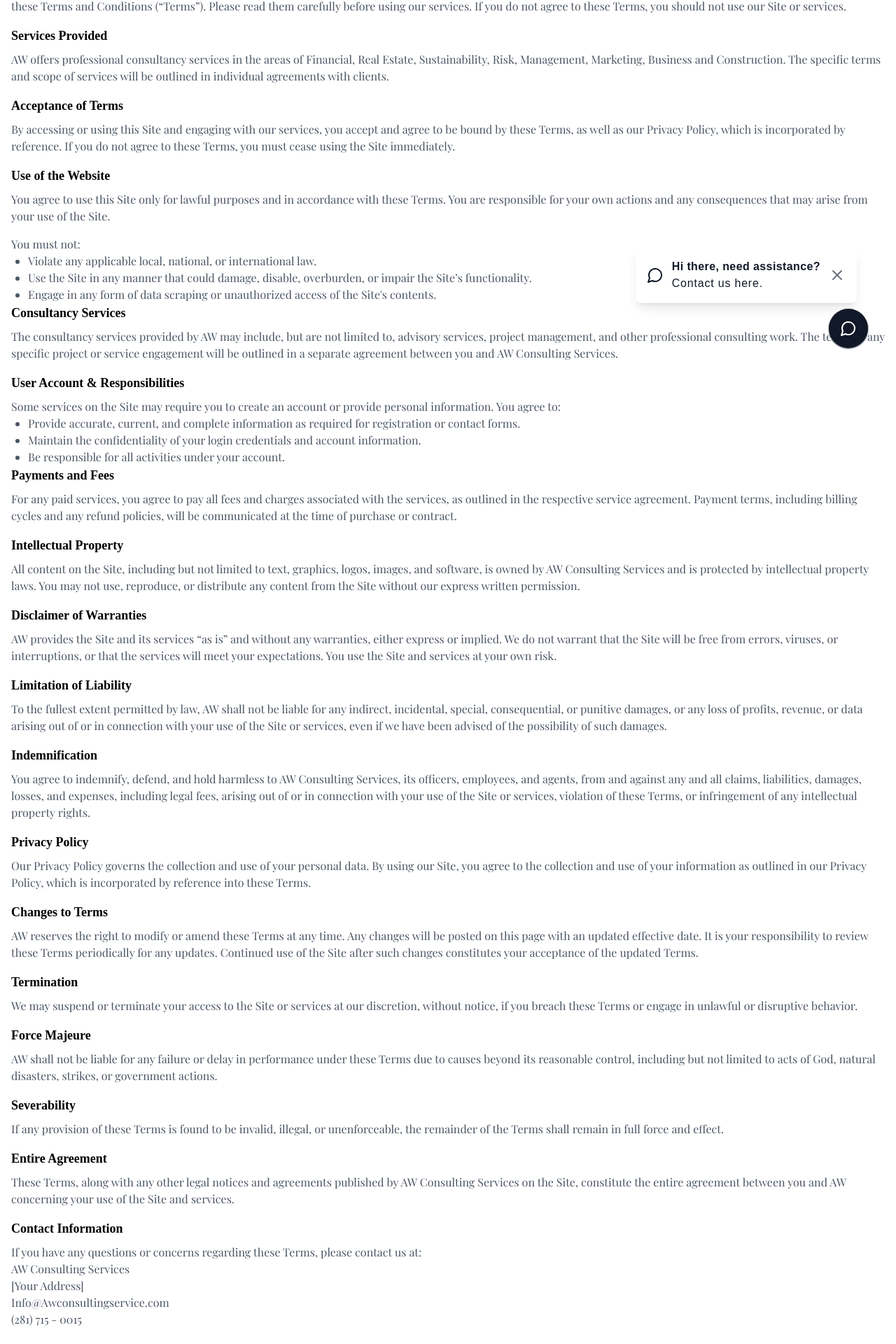
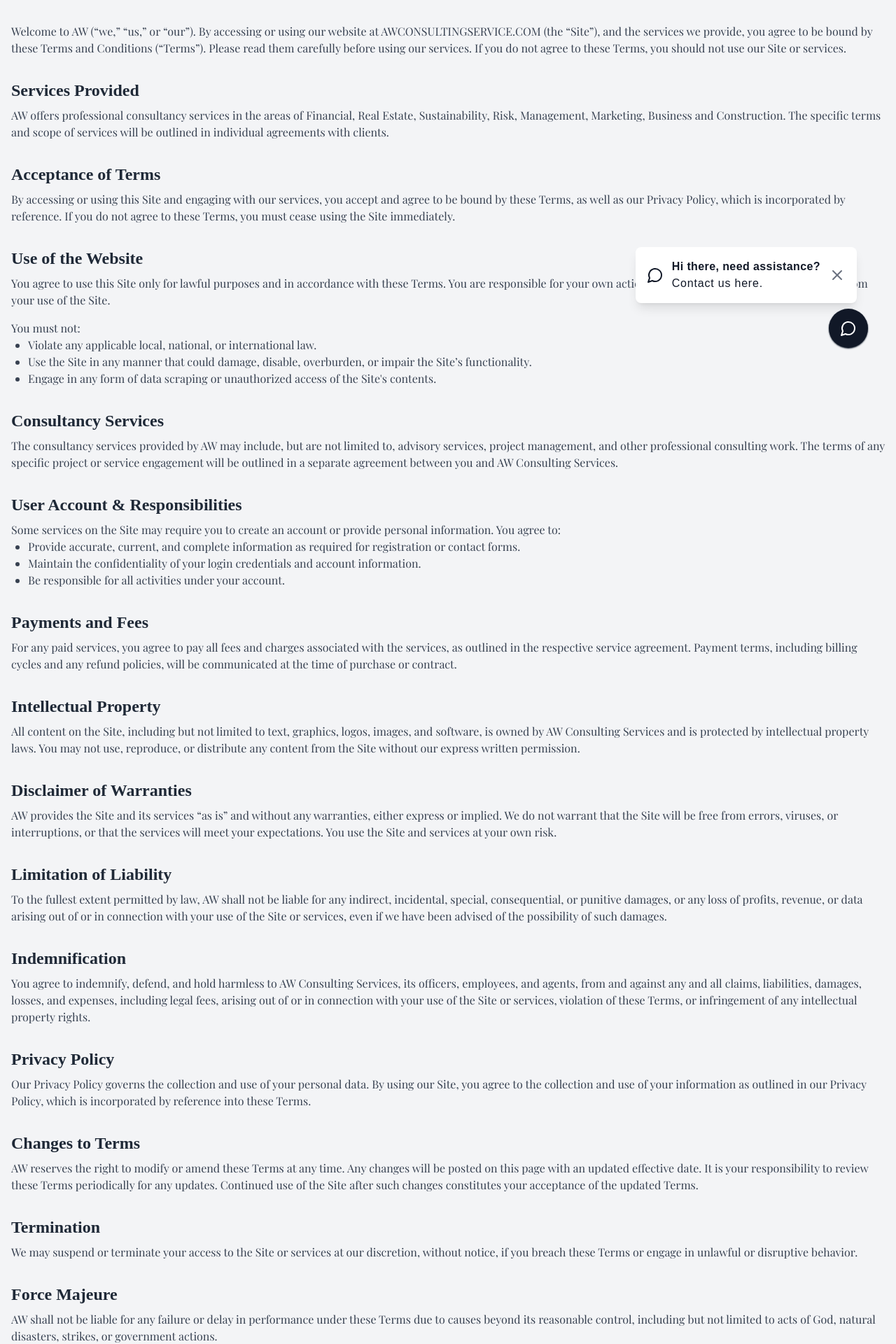
Before and after one commit to DrRhea/company_profile_usa, a Next.js app: page /terms-and-conditions in a window 1280 px wide. Shown: the part 271-2191 px from the top of the page at 70% size. Built offline with nearby package versions, Linux system fonts and the light colour scheme; a web font is replaced by a local one.

Commit message:
feat: update terms n condition page

```diff
--- a/src/app/terms-and-conditions/page.js
+++ b/src/app/terms-and-conditions/page.js
@@ -5,106 +5,141 @@ export default function TermsAndConditions() {
   return (
     <>
       <Navbar />
-      <div className="container mx-auto px-4 py-8 mt-32 md:mt-24">
-        <h1 className="text-3xl font-bold mb-6">Terms and Conditions of Use</h1>
-        <p className="text-gray-600 mb-4">Updated: January 2025</p>
-          <section className="mt-8">
-              <p className="text-gray-600 mb-4">
+      <div className="container mx-auto px-4 py-8 md:py-12 bg-gray-100 min-h-screen mt-40 rounded-md mb-8 md:mt-28">
+        <h1 className="text-4xl font-bold mb-8 text-center text-gray-800">Terms and Conditions of Use</h1>
+        <p className="text-gray-600 mb-12 text-center">Updated: January 2025</p>
+        <section className="space-y-8">
+          <div>
+            <p className="text-gray-700 mb-4">
               Welcome to AW (“we,” “us,” or “our”). By accessing or using our website at AWCONSULTINGSERVICE.COM (the “Site”), and the services we provide, you agree to be bound by these Terms and Conditions (“Terms”). Please read them carefully before using our services. If you do not agree to these Terms, you should not use our Site or services.
             </p>
-              <h3 className="text-lg font-semibold mb-2">Services Provided</h3>
-              <p className="text-gray-600 mb-4">
+          </div>
+          <div>
+            <h3 className="text-2xl font-semibold mb-2 text-gray-800">Services Provided</h3>
+            <p className="text-gray-700 mb-4">
               AW offers professional consultancy services in the areas of Financial, Real Estate, Sustainability, Risk, Management, Marketing, Business and Construction. The specific terms and scope of services will be outlined in individual agreements with clients.
             </p>
-              <h3 className="text-lg font-semibold mb-2">Acceptance of Terms</h3>
-              <p className="text-gray-600 mb-4">
+          </div>
+          <div>
+            <h3 className="text-2xl font-semibold mb-2 text-gray-800">Acceptance of Terms</h3>
+            <p className="text-gray-700 mb-4">
               By accessing or using this Site and engaging with our services, you accept and agree to be bound by these Terms, as well as our Privacy Policy, which is incorporated by reference. If you do not agree to these Terms, you must cease using the Site immediately.
             </p>
-              <h3 className="text-lg font-semibold mb-2">Use of the Website</h3>
-              <p className="text-gray-600 mb-4">
+          </div>
+          <div>
+            <h3 className="text-2xl font-semibold mb-2 text-gray-800">Use of the Website</h3>
+            <p className="text-gray-700 mb-4">
               You agree to use this Site only for lawful purposes and in accordance with these Terms. You are responsible for your own actions and any consequences that may arise from your use of the Site.
             </p>
-              <span className="text-gray-600 mb-4">
+            <p className="text-gray-700 mb-4">
               You must not:
               <ul className="list-disc pl-6">
                 <li>Violate any applicable local, national, or international law.</li>
                 <li>Use the Site in any manner that could damage, disable, overburden, or impair the Site’s functionality.</li>
                 <li>Engage in any form of data scraping or unauthorized access of the Site's contents.</li>
               </ul>
-              </span>
-              <h3 className="text-lg font-semibold mb-2">Consultancy Services</h3>
-              <p className="text-gray-600 mb-4">
+            </p>
+          </div>
+          <div>
+            <h3 className="text-2xl font-semibold mb-2 text-gray-800">Consultancy Services</h3>
+            <p className="text-gray-700 mb-4">
               The consultancy services provided by AW may include, but are not limited to, advisory services, project management, and other professional consulting work. The terms of any specific project or service engagement will be outlined in a separate agreement between you and AW Consulting Services.
             </p>
-              <h3 className="text-lg font-semibold mb-2">User Account & Responsibilities</h3>
-              <span className="text-gray-600 mb-4">
+          </div>
+          <div>
+            <h3 className="text-2xl font-semibold mb-2 text-gray-800">User Account & Responsibilities</h3>
+            <p className="text-gray-700 mb-4">
               Some services on the Site may require you to create an account or provide personal information. You agree to:
               <ul className="list-disc pl-6">
                 <li>Provide accurate, current, and complete information as required for registration or contact forms.</li>
                 <li>Maintain the confidentiality of your login credentials and account information.</li>
                 <li>Be responsible for all activities under your account.</li>
               </ul>
-              </span>
-              <h3 className="text-lg font-semibold mb-2">Payments and Fees</h3>
-              <p className="text-gray-600 mb-4">
+            </p>
+          </div>
+          <div>
+            <h3 className="text-2xl font-semibold mb-2 text-gray-800">Payments and Fees</h3>
+            <p className="text-gray-700 mb-4">
               For any paid services, you agree to pay all fees and charges associated with the services, as outlined in the respective service agreement. Payment terms, including billing cycles and any refund policies, will be communicated at the time of purchase or contract.
             </p>
-              <h3 className="text-lg font-semibold mb-2">Intellectual Property</h3>
-              <p className="text-gray-600 mb-4">
+          </div>
+          <div>
+            <h3 className="text-2xl font-semibold mb-2 text-gray-800">Intellectual Property</h3>
+            <p className="text-gray-700 mb-4">
               All content on the Site, including but not limited to text, graphics, logos, images, and software, is owned by AW Consulting Services and is protected by intellectual property laws. You may not use, reproduce, or distribute any content from the Site without our express written permission.
             </p>
-              <h3 className="text-lg font-semibold mb-2">Disclaimer of Warranties</h3>
-              <p className="text-gray-600 mb-4">
+          </div>
+          <div>
+            <h3 className="text-2xl font-semibold mb-2 text-gray-800">Disclaimer of Warranties</h3>
+            <p className="text-gray-700 mb-4">
               AW provides the Site and its services “as is” and without any warranties, either express or implied. We do not warrant that the Site will be free from errors, viruses, or interruptions, or that the services will meet your expectations. You use the Site and services at your own risk.
             </p>
-              <h3 className="text-lg font-semibold mb-2">Limitation of Liability</h3>
-              <p className="text-gray-600 mb-4">
+          </div>
+          <div>
+            <h3 className="text-2xl font-semibold mb-2 text-gray-800">Limitation of Liability</h3>
+            <p className="text-gray-700 mb-4">
               To the fullest extent permitted by law, AW shall not be liable for any indirect, incidental, special, consequential, or punitive damages, or any loss of profits, revenue, or data arising out of or in connection with your use of the Site or services, even if we have been advised of the possibility of such damages.
             </p>
-              <h3 className="text-lg font-semibold mb-2">Indemnification</h3>
-              <p className="text-gray-600 mb-4">
+          </div>
+          <div>
+            <h3 className="text-2xl font-semibold mb-2 text-gray-800">Indemnification</h3>
+            <p className="text-gray-700 mb-4">
               You agree to indemnify, defend, and hold harmless to AW Consulting Services, its officers, employees, and agents, from and against any and all claims, liabilities, damages, losses, and expenses, including legal fees, arising out of or in connection with your use of the Site or services, violation of these Terms, or infringement of any intellectual property rights.
             </p>
-              <h3 className="text-lg font-semibold mb-2">Privacy Policy</h3>
-              <p className="text-gray-600 mb-4">
+          </div>
+          <div>
+            <h3 className="text-2xl font-semibold mb-2 text-gray-800">Privacy Policy</h3>
+            <p className="text-gray-700 mb-4">
               Our Privacy Policy governs the collection and use of your personal data. By using our Site, you agree to the collection and use of your information as outlined in our Privacy Policy, which is incorporated by reference into these Terms.
             </p>
-              <h3 className="text-lg font-semibold mb-2">Changes to Terms</h3>
-              <p className="text-gray-600 mb-4">
+          </div>
+          <div>
+            <h3 className="text-2xl font-semibold mb-2 text-gray-800">Changes to Terms</h3>
+            <p className="text-gray-700 mb-4">
               AW reserves the right to modify or amend these Terms at any time. Any changes will be posted on this page with an updated effective date. It is your responsibility to review these Terms periodically for any updates. Continued use of the Site after such changes constitutes your acceptance of the updated Terms.
             </p>
-              <h3 className="text-lg font-semibold mb-2">Termination</h3>
-              <p className="text-gray-600 mb-4">
+          </div>
+          <div>
+            <h3 className="text-2xl font-semibold mb-2 text-gray-800">Termination</h3>
+            <p className="text-gray-700 mb-4">
               We may suspend or terminate your access to the Site or services at our discretion, without notice, if you breach these Terms or engage in unlawful or disruptive behavior.
             </p>
-              <h3 className="text-lg font-semibold mb-2">Force Majeure</h3>
-              <p className="text-gray-600 mb-4">
+          </div>
+          <div>
+            <h3 className="text-2xl font-semibold mb-2 text-gray-800">Force Majeure</h3>
+            <p className="text-gray-700 mb-4">
               AW shall not be liable for any failure or delay in performance under these Terms due to causes beyond its reasonable control, including but not limited to acts of God, natural disasters, strikes, or government actions.
             </p>
-              <h3 className="text-lg font-semibold mb-2">Severability</h3>
-              <p className="text-gray-600 mb-4">
+          </div>
+          <div>
+            <h3 className="text-2xl font-semibold mb-2 text-gray-800">Severability</h3>
+            <p className="text-gray-700 mb-4">
               If any provision of these Terms is found to be invalid, illegal, or unenforceable, the remainder of the Terms shall remain in full force and effect.
             </p>
-              <h3 className="text-lg font-semibold mb-2">Entire Agreement</h3>
-              <p className="text-gray-600 mb-4">
+          </div>
+          <div>
+            <h3 className="text-2xl font-semibold mb-2 text-gray-800">Entire Agreement</h3>
+            <p className="text-gray-700 mb-4">
               These Terms, along with any other legal notices and agreements published by AW Consulting Services on the Site, constitute the entire agreement between you and AW concerning your use of the Site and services.
             </p>
-              <h3 className="text-lg font-semibold mb-2">Contact Information</h3>
-              <p className="text-gray-600 mb-4">
+          </div>
+          <div>
+            <h3 className="text-2xl font-semibold mb-2 text-gray-800">Contact Information</h3>
+            <p className="text-gray-700 mb-4">
               If you have any questions or concerns regarding these Terms, please contact us at:
               <br />
               AW Consulting Services
               <br />
               [Your Address]
               <br />
-                <a href="mailto:info@Awconsultingservice.com" className="hover:text-blue-600 duration-150">Info@Awconsultingservice.com</a>
+              <a href="mailto:info@Awconsultingservice.com" className="hover:text-blue-600 duration-150">info@Awconsultingservice.com</a>
               <br />
               (281) 715 - 0015
             </p>
+          </div>
         </section>
       </div>
-
       <Footer />
     </>
-  )
+  );
 }
```
Lines whose indentation alone changed are shown as unchanged.
